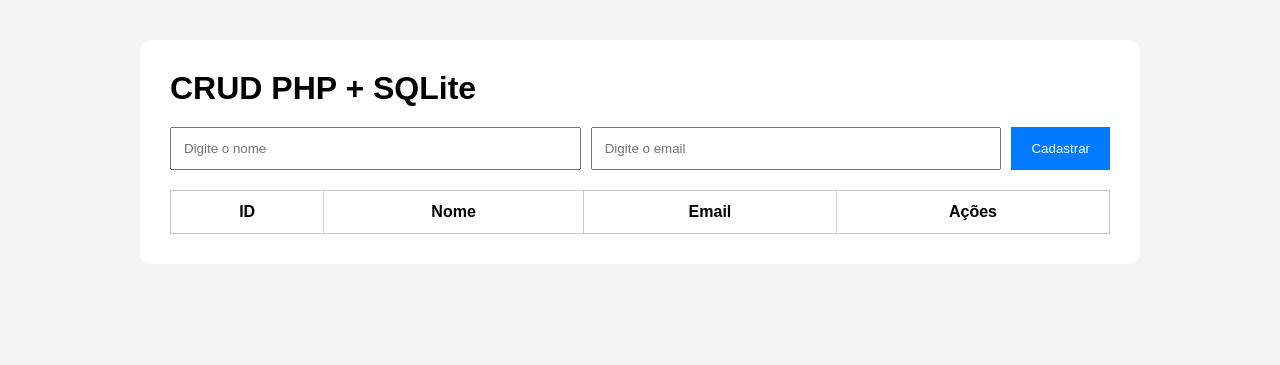
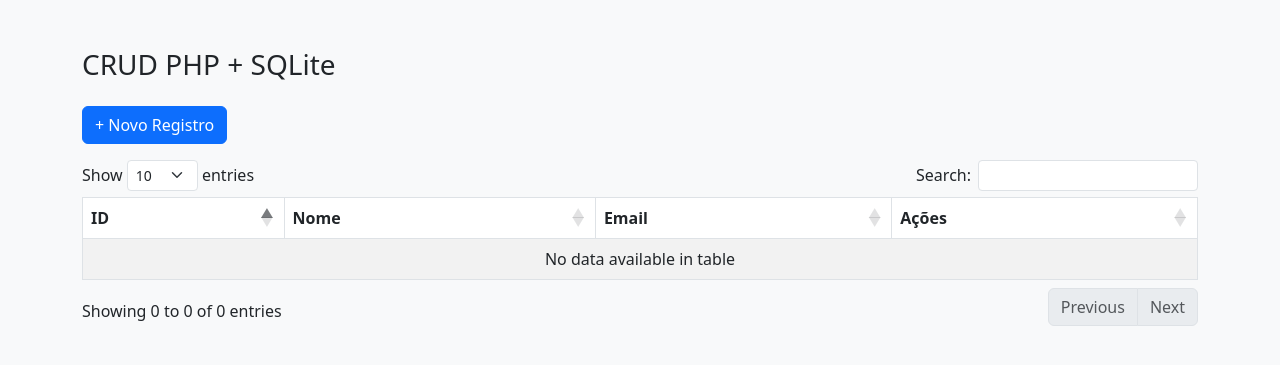
Before and after one commit to kaua-menezesdev/CRUD-PHP, a PHP site: page /index.php in a window 1280 px wide. Shown: the top 365 px of the page. Run offline with PHP 8.4, Linux system fonts and the light colour scheme; data comes from the database, SQL or seed files in the repository; both versions use the stored data as it was after the commit; lists and menus that the app fills with data are empty; some libraries are stand-ins or nearby versions.

Commit message:
Crud-php

```diff
--- a/demandas.txt
+++ b/demandas.txt
@@ -16,3 +16,5 @@ Use a mesma estrutura (pagina unica do formulário);
 Excluir
 
 Adicione um alerta quando clicar em excluir "tem certeza que deseja remover esse registro?"
+
+# ESTUDAR MVC
--- a/index.php
+++ b/index.php
@@ -2,127 +2,110 @@
 
 include 'conexao.php';
 
-if ($_SERVER['REQUEST_METHOD'] == 'POST') {
-
-    $nome = $_POST['nome'];
-    $email = $_POST['email'];
-
-    $sql = $db->prepare("
-
-        INSERT INTO usuarios (nome, email)
-        VALUES (:nome, :email)
-
-    ");
-
-    $sql->bindValue(':nome', $nome);
-    $sql->bindValue(':email', $email);
-
-    $sql->execute();
-
-    header('Location: index.php');
-    exit;
-}
-
 $usuarios = $db->query("
-    SELECT * FROM usuarios
-    ORDER BY id DESC
+    SELECT * FROM usuarios ORDER BY id DESC
 ")->fetchAll(PDO::FETCH_ASSOC);
 
 ?>
-
 <!DOCTYPE html>
 <html lang="pt-br">
 
 <head>
-
     <meta charset="UTF-8">
-
+    <title>CRUD PHP</title>
     <meta name="viewport" content="width=device-width, initial-scale=1.0">
 
-    <title>CRUD PHP</title>
+    <!-- Bootstrap -->
+    <link href="https://cdn.jsdelivr.net/npm/bootstrap@5.3.0/dist/css/bootstrap.min.css" rel="stylesheet">
 
-    <link rel="stylesheet" href="style.css">
-
+    <!-- DataTables Bootstrap 5 -->
+    <link rel="stylesheet" href="https://cdn.datatables.net/1.13.6/css/dataTables.bootstrap5.min.css">
 </head>
 
-<body>
+<body class="bg-light">
 
-<div class="container">
+<div class="container mt-5">
 
-    <h1>CRUD PHP + SQLite</h1>
+    <h3 class="mb-4">CRUD PHP + SQLite</h3>
 
-    <form method="POST">
-
-        <input
-            type="text"
-            name="nome"
-            placeholder="Digite o nome"
-            required
-        >
-
-        <input
-            type="email"
-            name="email"
-            placeholder="Digite o email"
-            required
-        >
-
-        <button type="submit">
-            Cadastrar
+    <button class="btn btn-primary mb-3" id="btnNovo">
+        + Novo Registro
     </button>
 
+    <!-- FORM -->
+    <div class="card p-3 mb-3" id="formCard" style="display:none;">
+        <form id="formUsuario">
+
+            <input type="hidden" id="id">
+
+            <input type="text" id="nome" class="form-control mb-2" placeholder="Nome">
+            <input type="email" id="email" class="form-control mb-2" placeholder="Email">
+
+            <button class="btn btn-success">Salvar</button>
+
         </form>
+    </div>
 
-    <table>
+    <!-- TABELA -->
+    <table id="tabela" class="table table-striped table-bordered">
 
+        <thead>
             <tr>
-
                 <th>ID</th>
                 <th>Nome</th>
                 <th>Email</th>
                 <th>Ações</th>
+            </tr>
+        </thead>
 
-        </tr>
+        <tbody>
 
-        <?php foreach($usuarios as $usuario): ?>
+        <?php foreach ($usuarios as $u): ?>
 
             <tr>
+                <td><?= $u['id'] ?></td>
 
-            <td><?= $usuario['id'] ?></td>
+                <td><?= htmlspecialchars($u['nome']) ?></td>
 
-            <td><?= $usuario['nome'] ?></td>
-
-            <td><?= $usuario['email'] ?></td>
+                <td><?= htmlspecialchars($u['email']) ?></td>
 
                 <td>
 
-                <a
-                    class="editar"
-                    href="editar.php?id=<?= $usuario['id'] ?>"
-                >
+                    <button class="btn btn-warning btn-sm editar"
+                        data-id="<?= $u['id'] ?>"
+                        data-nome="<?= htmlspecialchars($u['nome'], ENT_QUOTES) ?>"
+                        data-email="<?= htmlspecialchars($u['email'], ENT_QUOTES) ?>">
                         Editar
-                </a>
+                    </button>
 
-                <a
-                    class="excluir"
-                    href="excluir.php?id=<?= $usuario['id'] ?>"
-                    onclick="return confirm('Temn certeza que deseja excluir esse usário?')"
-                >
+                    <button class="btn btn-danger btn-sm excluir"
+                        data-id="<?= $u['id'] ?>">
                         Excluir
-                </a>
-
-
+                    </button>
 
                 </td>
-
             </tr>
 
         <?php endforeach; ?>
+
+        </tbody>
 
     </table>
 
 </div>
 
+<!-- JS -->
+<script src="https://code.jquery.com/jquery-3.7.1.min.js"></script>
+
+<script src="https://cdn.jsdelivr.net/npm/bootstrap@5.3.0/dist/js/bootstrap.bundle.min.js"></script>
+
+<script src="https://cdn.jsdelivr.net/npm/sweetalert2@11"></script>
+
+<!-- DataTables -->
+<script src="https://cdn.datatables.net/1.13.6/js/jquery.dataTables.min.js"></script>
+<script src="https://cdn.datatables.net/1.13.6/js/dataTables.bootstrap5.min.js"></script>
+
+<script src="script.js"></script>
+
 </body>
-
 </html>
--- /dev/null
+++ b/script.js
@@ -0,0 +1,78 @@
+$(document).ready(function () {
+
+    // DataTable com Bootstrap
+    $('#tabela').DataTable({
+        language: {
+            url: "https://cdn.datatables.net/plug-ins/1.13.6/i18n/pt-BR.json"
+        }
+    });
+
+    // Mostrar formulário
+    $('#btnNovo').click(function () {
+        $('#formCard').slideToggle();
+        $('#formUsuario')[0].reset();
+        $('#id').val('');
+    });
+
+    // EDITAR
+    $(document).on('click', '.editar', function () {
+
+        $('#formCard').slideDown();
+
+        $('#id').val($(this).data('id'));
+        $('#nome').val($(this).data('nome'));
+        $('#email').val($(this).data('email'));
+
+    });
+
+    // EXCLUIR com SweetAlert
+    $(document).on('click', '.excluir', function () {
+
+        let id = $(this).data('id');
+
+        Swal.fire({
+            title: "Tem certeza?",
+            text: "Esse registro será removido!",
+            icon: "warning",
+            showCancelButton: true,
+            confirmButtonText: "Sim, excluir!",
+            cancelButtonText: "Cancelar"
+        }).then((result) => {
+
+            if (result.isConfirmed) {
+
+                $.ajax({
+                    url: 'excluir.php',
+                    type: 'POST',
+                    data: { id: id },
+                    success: function () {
+                        Swal.fire("Excluído!", "Registro removido com sucesso.", "success")
+                            .then(() => location.reload());
+                    }
+                });
+
+            }
+
+        });
+
+    });
+
+    // VALIDAÇÃO SIMPLES
+    $('#formUsuario').on('submit', function (e) {
+
+        let nome = $('#nome').val().trim();
+        let email = $('#email').val().trim();
+
+        if (nome === '' || email === '') {
+            e.preventDefault();
+
+            Swal.fire({
+                icon: 'error',
+                title: 'Erro',
+                text: 'Preencha todos os campos!'
+            });
+        }
+
+    });
+
+});
```
Also changed, not shown: criar.php (added, +18 -0 lines), excluir.php (+4 -14 lines), salvar.php (added, +19 -0 lines), banco.db. Lines whose indentation alone changed are shown as unchanged.
